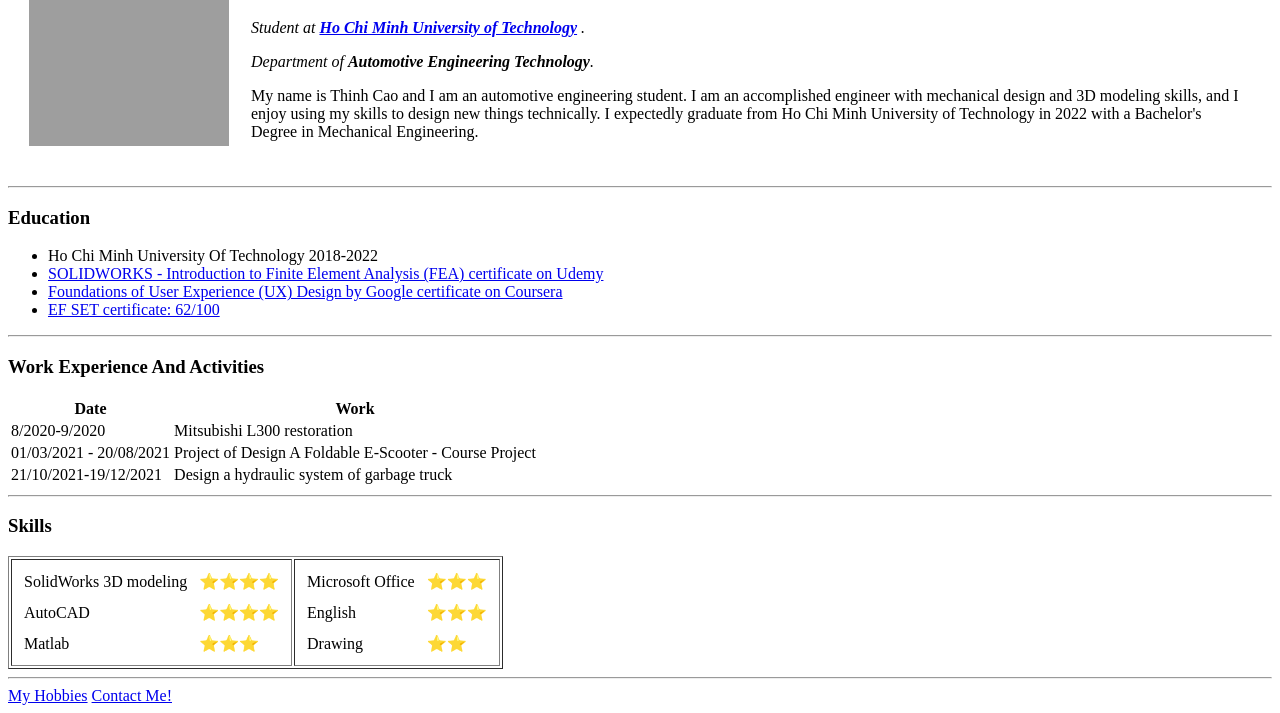
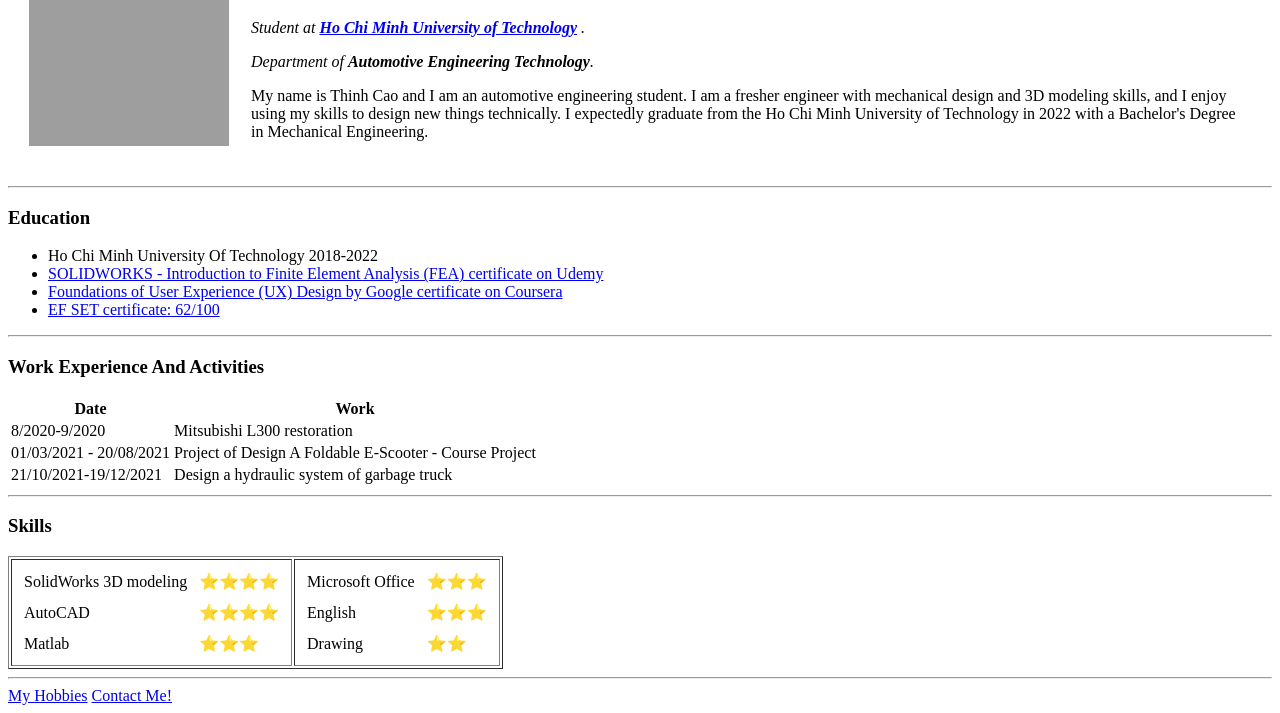
Before and after one commit to thinhcao12/cv, a plain HTML site: page index.html in a window 1280 px wide. Shown: the part 90-803 px from the top of the page. Drawn offline with Linux system fonts and the light colour scheme; grey boxes are pictures that could not be loaded.

Commit message:
Update index.html

```diff
--- a/index.html
+++ b/index.html
@@ -13,7 +13,7 @@
         <h1>Thinh Cao</h1>
         <p><em>Student at <strong><a href="https://www.hcmut.edu.vn/vi">Ho Chi Minh University of Technology</a> </strong>.</em></p>
         <p><em>Department of <strong>Automotive Engineering Technology</strong>.</em></p>
-        <p>My name is Thinh Cao and I am an automotive engineering student. I am an accomplished engineer with mechanical design and 3D modeling skills, and I enjoy using my skills to design new things technically. I expectedly graduate from Ho Chi Minh University of Technology in 2022 with a Bachelor's Degree in Mechanical Engineering.</p>
+        <p>My name is Thinh Cao and I am an automotive engineering student. I am a fresher engineer with mechanical design and 3D modeling skills, and I enjoy using my skills to design new things technically. I expectedly graduate from the Ho Chi Minh University of Technology in 2022 with a Bachelor's Degree in Mechanical Engineering.</p>
       </td>
     </table>
     <hr>
```
